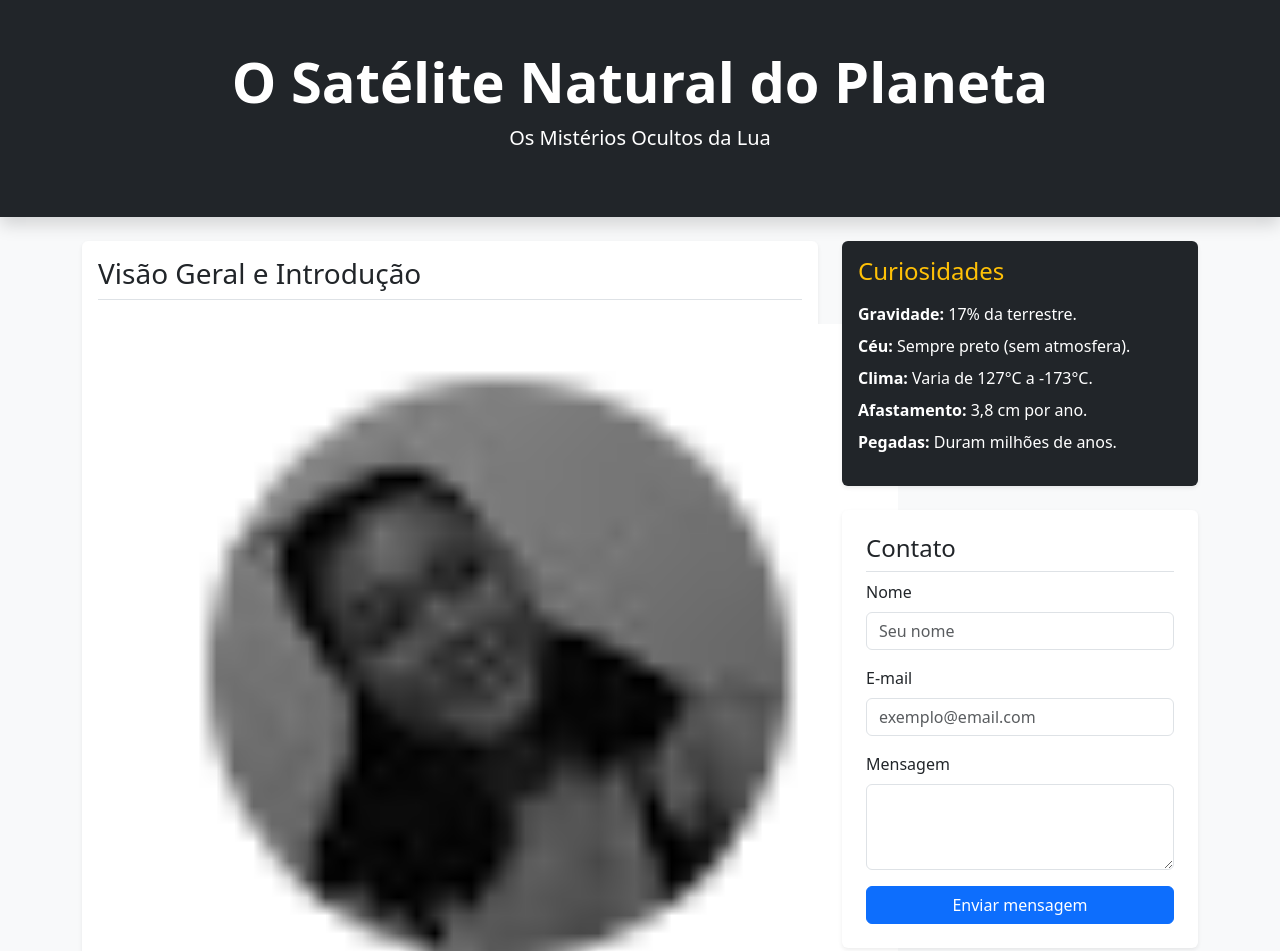
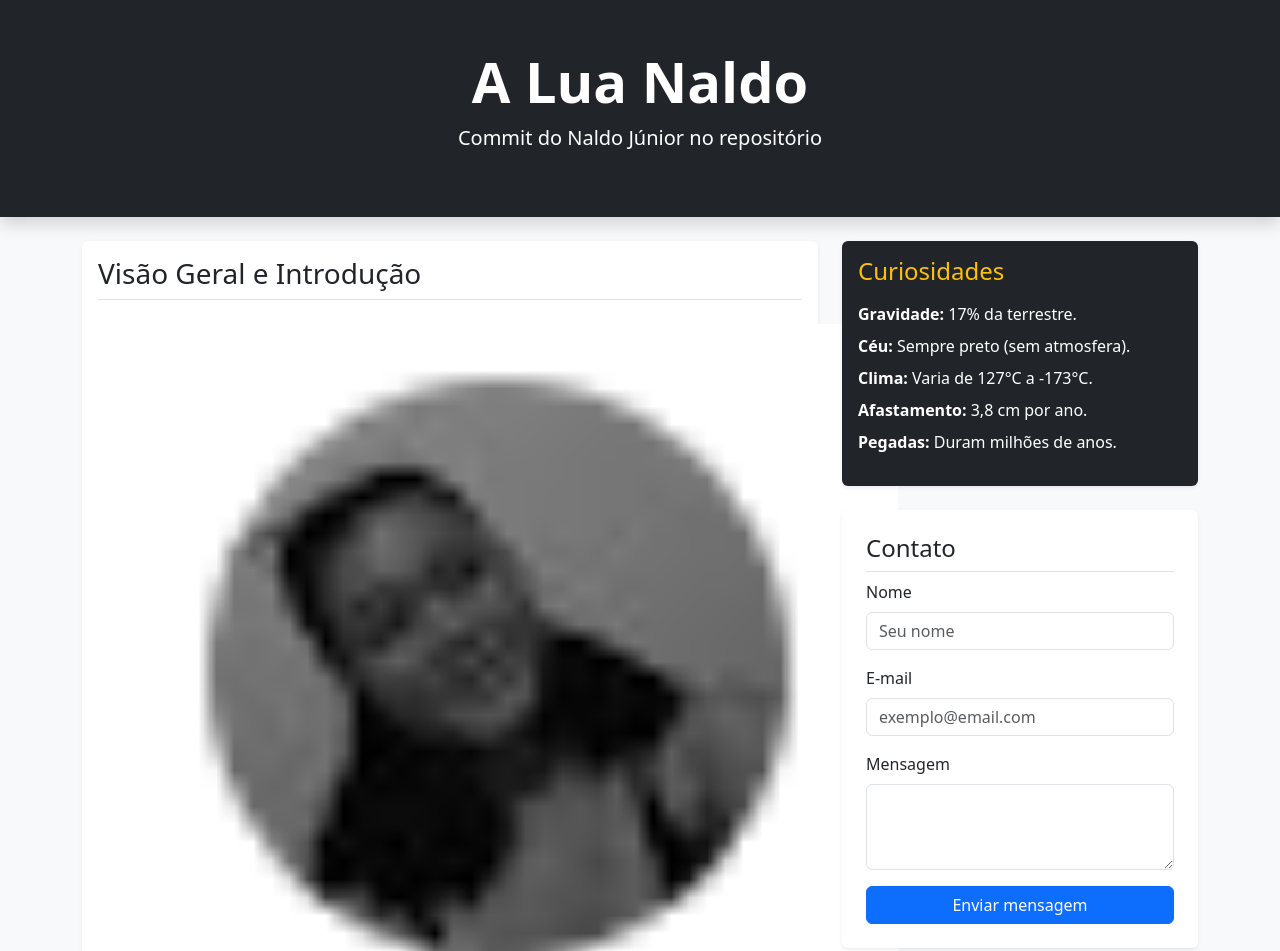
Before and after one commit to 0001020525/Atividade06, a plain HTML site: page index.html in a window 1280 px wide. Shown: the top 951 px of the page. Drawn offline with nearby package versions, Linux system fonts and the light colour scheme.

Commit message:
Commit do Naldão

```diff
--- a/index.html
+++ b/index.html
@@ -12,8 +12,8 @@
 
 <header class="bg-dark text-white py-5 mb-4 shadow">
 <div class="container text-center">
-<h1 class="display-4 fw-bold">O Satélite Natural do Planeta</h1>
-<p class="lead">Os Mistérios Ocultos da Lua</p>
+<h1 class="display-4 fw-bold">A Lua Naldo</h1>
+<p class="lead">Commit do Naldo Júnior no repositório</p>
 </div>
 </header>
 
```
